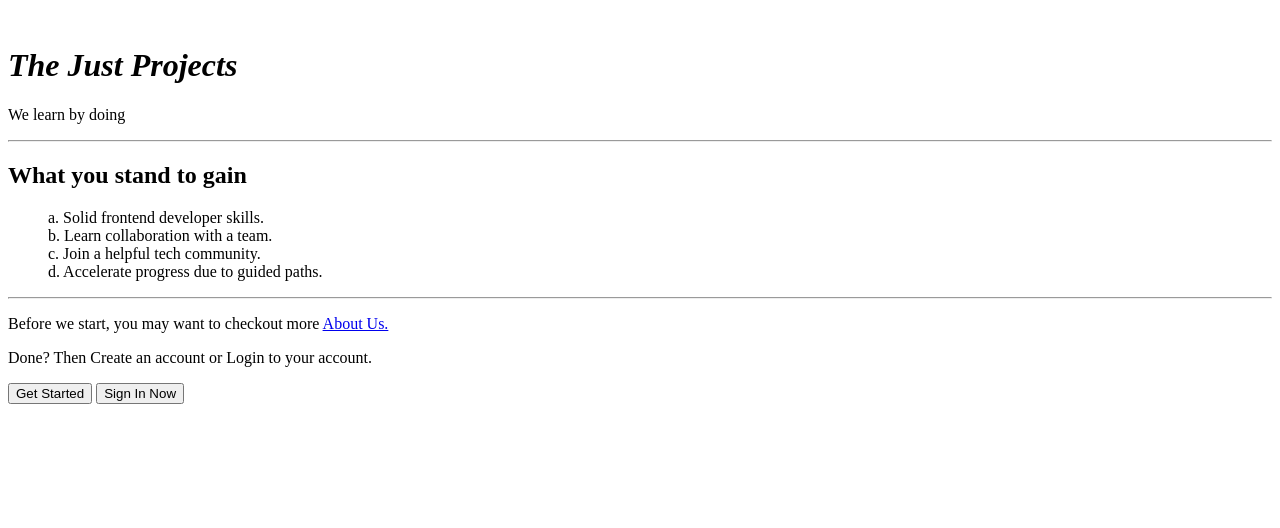
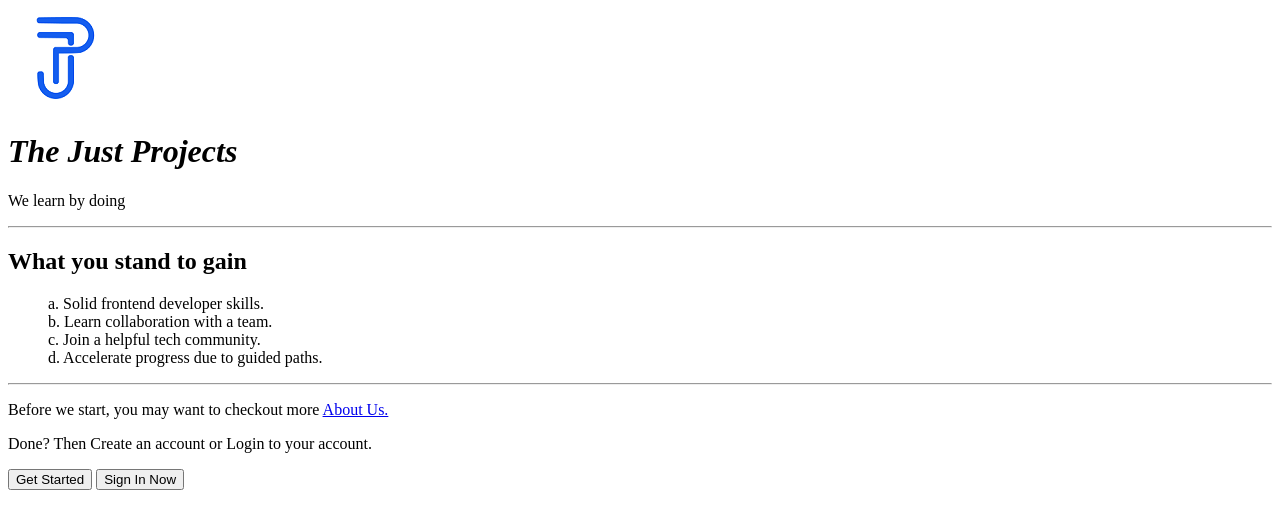
Before and after one commit to tosensen/JUST-PROJECT-WEEK-1, a plain HTML site: page index.html in a window 1280 px wide. Drawn offline with Linux system fonts and the light colour scheme; the site is published under a folder, as on GitHub Pages, so addresses that start at the root find nothing.

Commit message:
dot iclluided

```diff
--- a/index.html
+++ b/index.html
@@ -5,11 +5,11 @@
     <meta http-equiv="X-UA-Compatible" content="IE=edge" />
     <meta name="viewport" content="width=device-width, initial-scale=1.0" />
     <title>Homepage</title>
-    <link rel="shortcut icon" href="/image/favicon.jpg" type="image/x-icon" />
+    <link rel="shortcut icon" href="./image/favicon.jpg" type="image/x-icon" />
   </head>
   <body>
     <header>
-      <img src="/image/tjp.png" alt="" />
+      <img src="./image/tjp.png" alt="" />
     </header>
     <h1>
       <em>The Just Projects</em>
```
